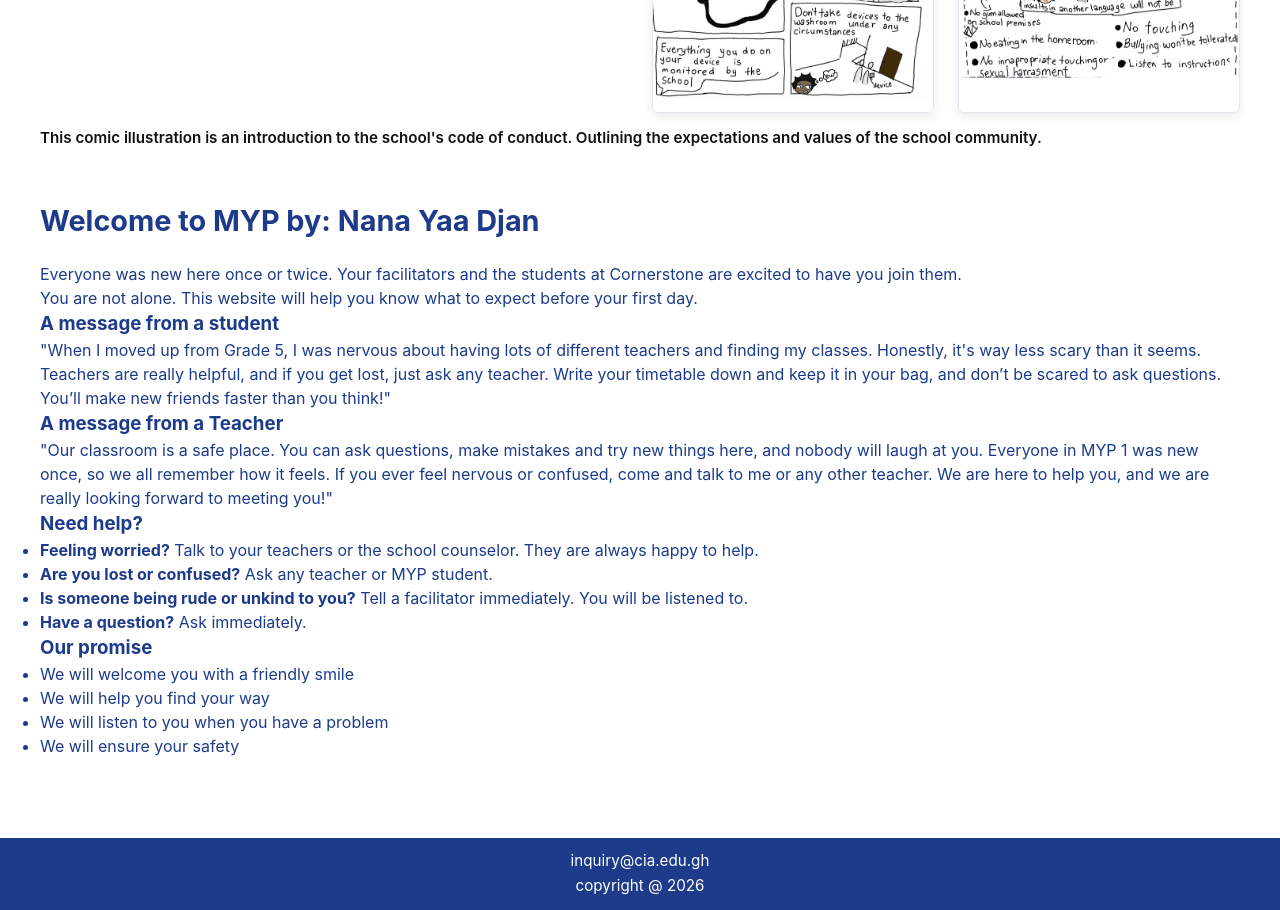
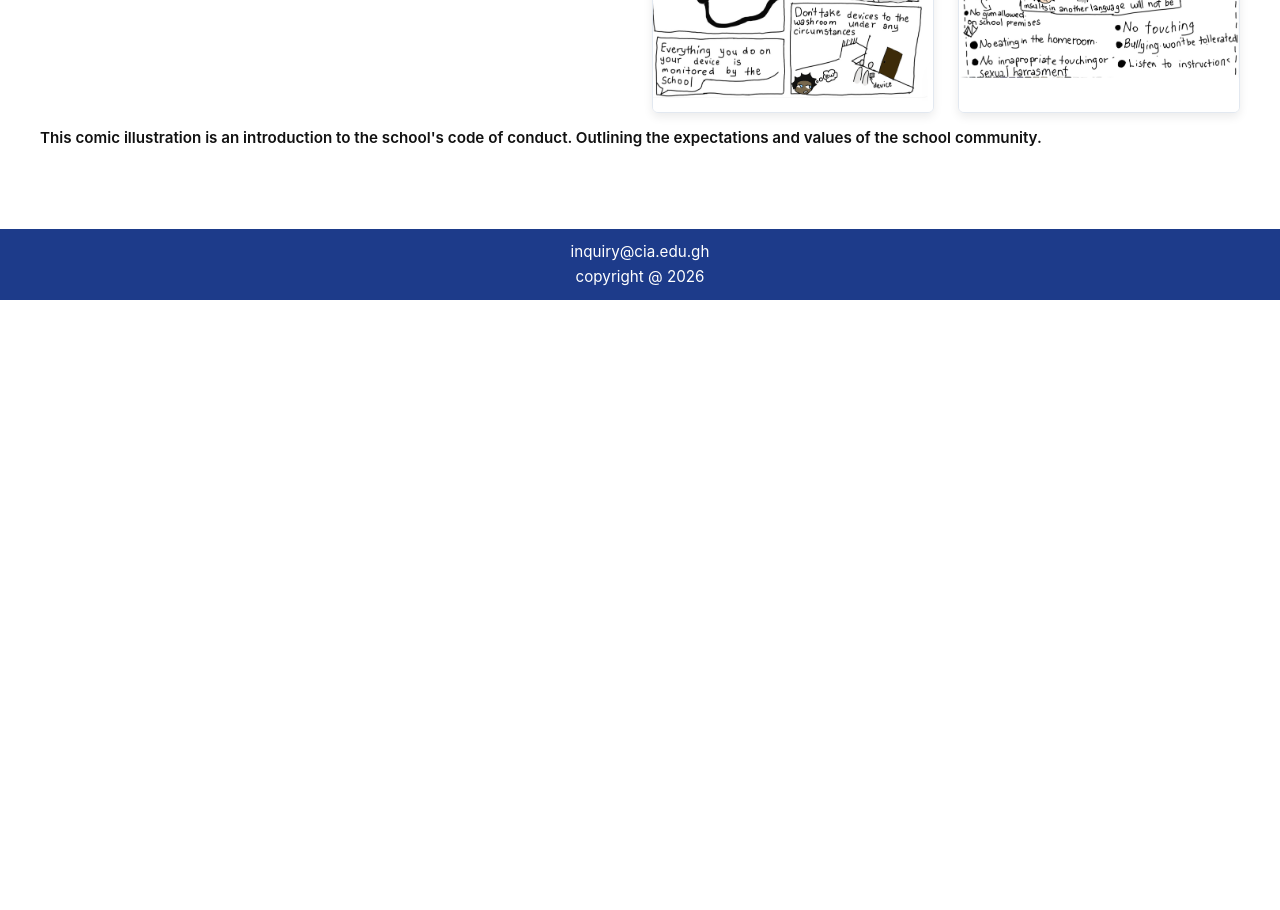
Before and after one commit to SwitchaRue-beep/Nana-Osei-Welcome-Package-PYP, a plain HTML site: page aboutus.html in a window 1280 px wide. Shown: the part 953-1863 px from the top of the page. After the commit the page ends 1253 px from the top, so only its background shows below. Drawn offline with Linux system fonts and the light colour scheme.

```diff
--- a/aboutus.html
+++ b/aboutus.html
@@ -71,52 +71,7 @@
                      <p class="media-description">This comic illustration is an introduction to the school's code of conduct. Outlining the expectations and values of the school community.</p>
         </aside>
 
-        <div class="text-column">
-            <h2 class="section-title">Welcome to MYP by: Nana Yaa Djan</h2>
-            <p class="info-text">
-                Everyone was new here once or twice. Your facilitators and the students at Cornerstone are excited to have you join them.
-            </p>
-            <p class="info-text">
-            You are not alone. This website will help you know what to expect before your first day.
-            </p>
 
-            <div class="message-box">
-                <h3 class="sub-heading">A message from a student</h3>
-                <p class="quote-text">
-                "When I moved up from Grade 5, I was nervous about having lots of different teachers and finding my classes. Honestly, it's way less scary than it seems. Teachers are really helpful, and if you get lost, just ask any teacher. Write your timetable down and keep it in your bag, and don’t be scared to ask questions. You’ll make new friends faster than you think!"
-                </p>
-            </div>
-
-            <div class="message-box">
-                <h3 class="sub-heading">A message from a Teacher</h3>
-                <p class="quote-text">
-                "Our classroom is a safe place. You can ask questions, make mistakes and try new things here, and nobody will laugh at you. Everyone in MYP 1 was new once, so we all remember how it feels. If you ever feel nervous or confused, come and talk to me or any other teacher. We are here to help you, and we are really looking forward to meeting you!"
-                </p>
-            </div>
-
-        <div class="lists-grid">
-            <div>
-                <h3 class="sub-heading">Need help?</h3>
-                <ul class="myp-list">
-                    <li><strong>Feeling worried?</strong> Talk to your teachers or the school counselor. They are always happy to help.</li>
-                    <li><strong>Are you lost or confused?</strong> Ask any teacher or MYP student.</li>
-                    <li><strong>Is someone being rude or unkind to you?</strong> Tell a facilitator immediately. You will be listened to.</li>
-                    <li><strong>Have a question?</strong> Ask immediately.</li>
-                </ul>
-            </div>
-
-            <div>
-                <h3 class="sub-heading">Our promise</h3>
-                <ul class="myp-list">
-                    <li>We will welcome you with a friendly smile</li>
-                    <li>We will help you find your way</li>
-                    <li>We will listen to you when you have a problem</li>
-                    <li>We will ensure your safety</li>
-                </ul>
-            </div>
-        </div>
-    </div>
-        </div>
     </main>
 
     <footer class="site-footer">
```
